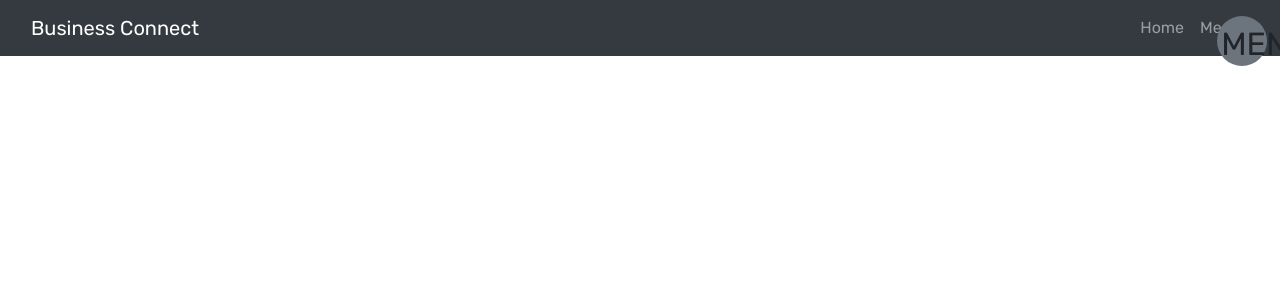
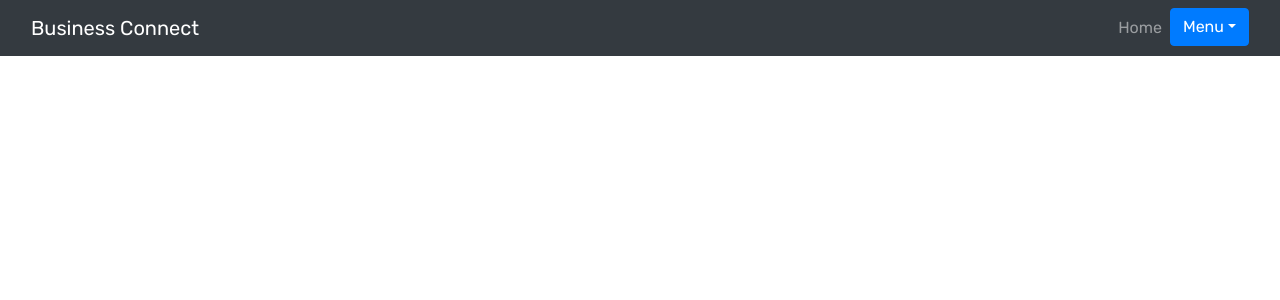
Before and after one commit to Luis-Ramirez21x/Business-Connect, a React (Create React App) app in the folder client/: page / in a window 1280 px wide. Shown: the top 300 px of the page. Built offline with nearby package versions, Linux system fonts and the light colour scheme.

Commit message:
switched from popup to dropdown menu

```diff
--- a/client/public/index.html
+++ b/client/public/index.html
@@ -6,7 +6,7 @@
   <link rel="icon" href="%PUBLIC_URL%/favicon.ico" />
   <meta name="viewport" content="width=device-width, initial-scale=1" />
   <meta name="theme-color" content="#000000" />
-  <meta name="description" content="Google Books search application with login" />
+  <meta name="description" content="Website for small businesses to provide their services" />
   <link rel="apple-touch-icon" href="%PUBLIC_URL%/logo192.png" />
   <!--
       manifest.json provides metadata used when your web app is installed on a
@@ -26,7 +26,7 @@
     rel="stylesheet">
 
 
-  <title>Google Book Search</title>
+  <title>Business Connect</title>
 </head>
 
 <body>
--- a/client/src/components/Menu/index.js
+++ /dev/null
@@ -1,45 +0,0 @@
-// {Auth.loggedIn() ? (
-//     <>
-//       <Nav.Link as={Link} to='/saved'>
-//         See Your Books
-//       </Nav.Link>
-//       <Nav.Link onClick={Auth.logout}>Logout</Nav.Link>
-//     </>
-//   ) : (
-//     <Nav.Link onClick={() => setShowModal(true)}>Login/Sign Up</Nav.Link>
-//   )}
-
-import React, { useEffect } from 'react';
-import { useLazyQuery } from '@apollo/client';
-import Auth from '../../utils/auth';
-import { TOGGLE_MENU } from '../../utils/actions';
-import './style.css';
-import { useDispatch, useSelector } from 'react-redux';
-
-const Menu = () => {
-  const dispatch = useDispatch();
-  const state = useSelector((state) => state);
-
-  function toggleMenu() {
-    dispatch({ type: TOGGLE_MENU });
-  }
-
-  if (!state.menuOpen) {
-    return (
-      <div className="cart-closed" onClick={toggleMenu}>
-        MENU
-      </div>
-    );
-  }
-
-  return (
-    <div className="cart">
-      <div className="close" onClick={toggleMenu}>
-        [close]
-      </div>
-      <h2>Menu</h2>
-    </div>
-  );
-};
-
-export default Menu;
--- a/client/src/components/Menu/style.css
+++ /dev/null
@@ -1,75 +0,0 @@
-.cart {
-  position: fixed;
-  top: 0;
-  right: 0;
-  min-width: 20%;
-  max-width: 30%;
-  max-height: 60%;
-  background-color: var(--light);
-  overflow: auto;
-  padding: .5rem;
-  box-shadow: 0 0 1rem rgba(0, 0, 0, .5);
-  border-bottom-left-radius: .5rem;
-}
-
-.cart h2 {
-  font-size: 1.5rem;
-  border-bottom: 1px solid var(--dark);
-  padding-bottom: .5rem;
-  margin: 1rem 0;
-}
-
-.cart .close {
-  position: absolute;
-  top: .5rem;
-  right: .5rem;
-  cursor: pointer;
-  color: var(--tertiary);
-}
-
-.cart .close:hover {
-  text-decoration: underline;
-}
-
-.cart-closed {
-  position: fixed;
-  top: 2%;
-  right: 1%;
-  font-size: 2rem;
-  cursor: pointer;
-  background-color: var(--secondary);
-  border-radius: 50%;
-  padding: .25rem;
-  width: 50px;
-  height: 50px;
-}
-
-.cart-closed:hover {
-  transform: rotate(8deg);
-}
-
-.cart img {
-  width: 70px;
-  margin-right: 1rem;
-}
-
-.cart input {
-  width: 50px;
-  padding: 0;
-  margin: 0 .5rem 1rem 0;
-}
-
-@media screen and (max-width: 768px) {
-  .cart {
-    position: relative;
-    max-width: 100%;
-    max-height: auto;
-    box-shadow: none;
-    background-color: inherit;
-  }
-
-  .cart-closed {
-    position: relative;
-    margin: 0 auto;
-  }
-}
--- a/client/src/components/Navbar.js
+++ b/client/src/components/Navbar.js
@@ -1,6 +1,6 @@
 import React, { useState } from 'react';
 import { Link } from 'react-router-dom';
-import { Navbar, Nav, Container, Modal, Tab } from 'react-bootstrap';
+import { Navbar, Nav, Container, Modal, Tab, Dropdown, DropdownButton } from 'react-bootstrap';
 import { TOGGLE_MENU } from '../utils/actions';
 import { useDispatch, useSelector } from 'react-redux';
 // import SignUpForm from './SignupForm';
@@ -22,17 +22,22 @@ const Navv = () => {
             Business Connect
           </Navbar.Brand>
           <Navbar.Toggle aria-controls='navbar' />
-          <Navbar.Collapse id='navbar'>
+          {/* <Navbar.Collapse id='navbar'> */}
             <Nav className='ml-auto'>
               <Nav.Link as={Link} to='/'>
                 Home
               </Nav.Link>
-              <Nav.Link onClick={dispatch({ type: TOGGLE_MENU })}>
-                 Menu
-              </Nav.Link>
-
+              <DropdownButton id="dropdown-basic-button" title="Menu">
+                {Auth.loggedIn() ? (
+                  <Dropdown.Item onClick={Auth.logout}>Logout</Dropdown.Item>
+                ) : (
+                  <Dropdown.Item onClick={() => setShowModal(true)}>Login/Sign Up</Dropdown.Item>
+                )}
+                <Dropdown.Item tag={Link} to='/mybusiness'>My Business</Dropdown.Item>
+                <Dropdown.Item tag={Link} to='/following' >Following</Dropdown.Item>
+              </DropdownButton>
             </Nav>
-          </Navbar.Collapse>
+          {/* </Navbar.Collapse> */}
         </Container>
       </Navbar>
       {/* set modal data up */}
--- a/client/src/pages/Home.js
+++ b/client/src/pages/Home.js
@@ -1,10 +1,8 @@
 import React from "react";
-import Menu from "../components/Menu/index";
 
 const Home = () => {
   return (
     <div className="container">
-      <Menu />
     </div>
   );
 };
```
